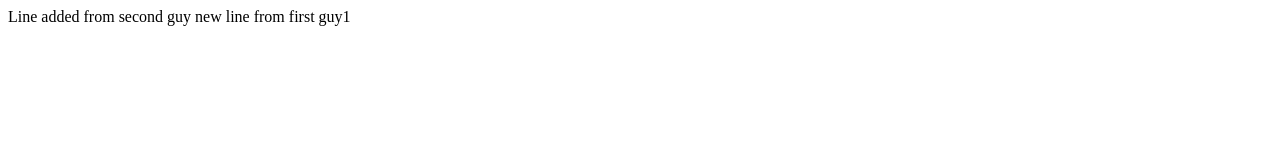
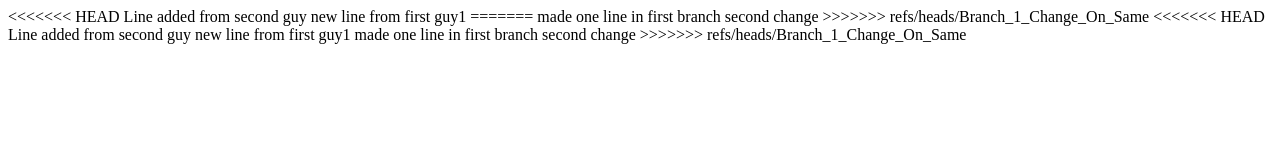
Before and after one commit to ketulbasiqa/performGit, a plain HTML site: page index.html in a window 1280 px wide. Drawn offline with Linux system fonts and the light colour scheme.

Commit message:
Another Try

```diff
--- a/index.html
+++ b/index.html
@@ -1,11 +1,31 @@
 <html!>
 <body>
 
+<<<<<<< HEAD
+
+Line added from second guy
+
+new line from first guy1
+
+=======
+made one line in first branch
+second change
+>>>>>>> refs/heads/Branch_1_Change_On_Same
+
+</body>
+<html!>
+<body>
+
+<<<<<<< HEAD
 
 Line added from second guy
 
 new line from first guy1
 
 
+made one line in first branch
+second change
+>>>>>>> refs/heads/Branch_1_Change_On_Same
+
 </body>
 </html>
```
Also changed, not shown: branch2_index.html (added, +7 -0 lines), 1 other file.
